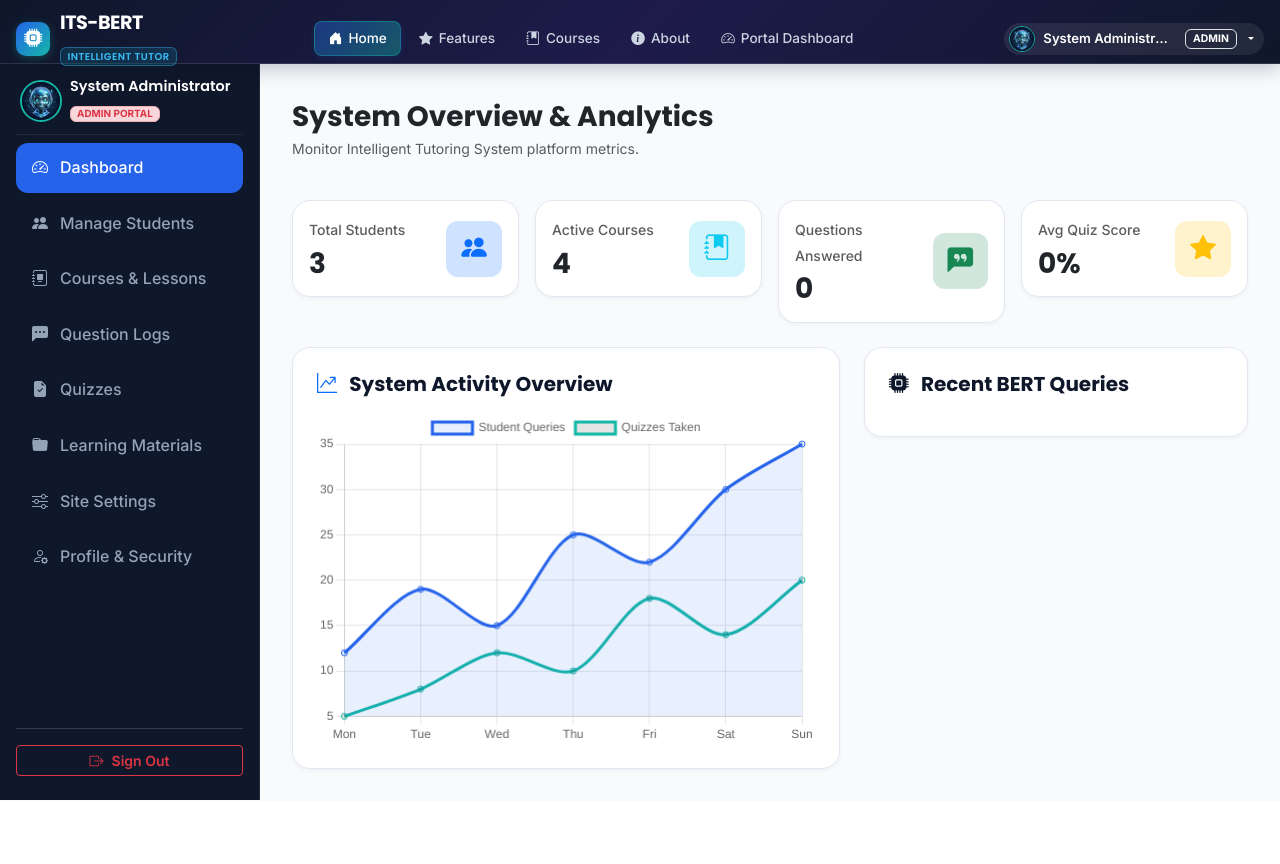
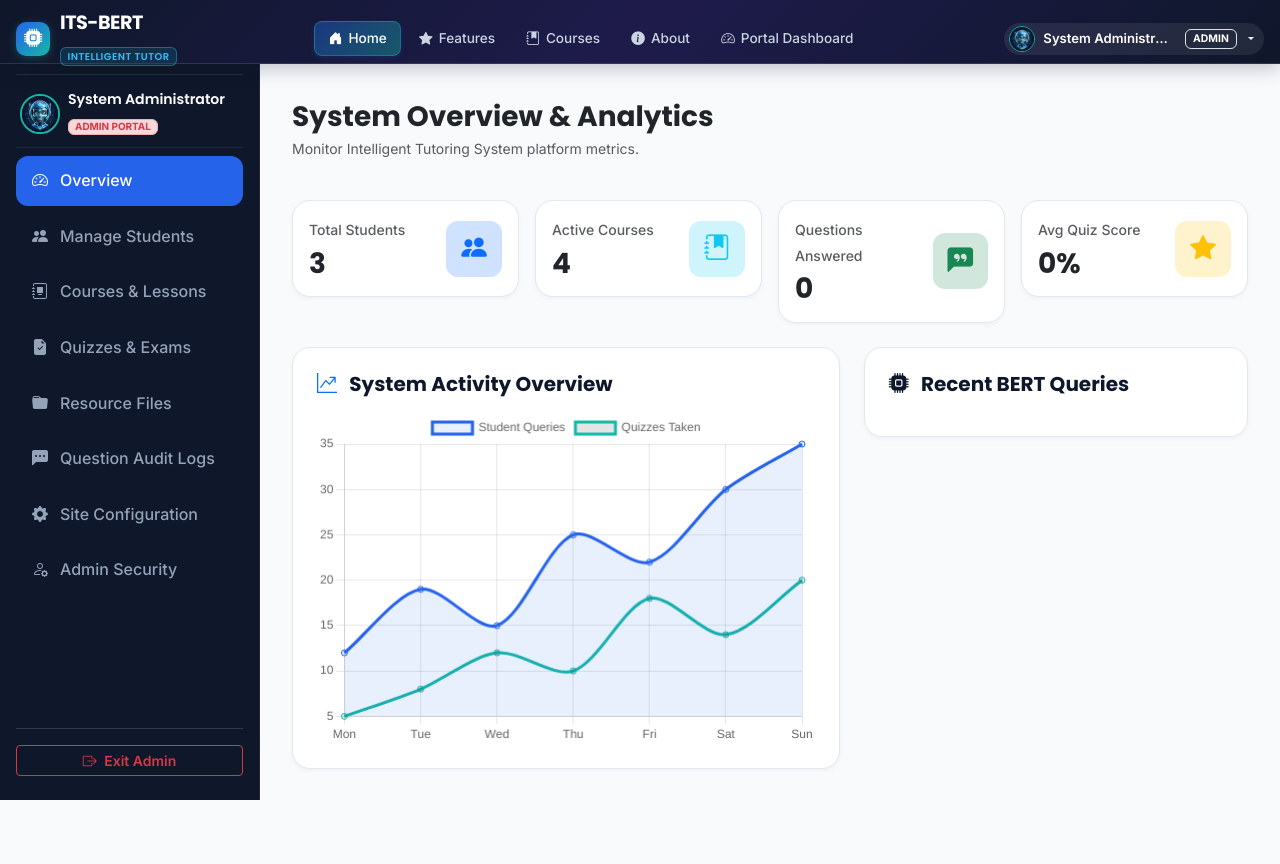
Before and after one commit to Gbest05/tutor-bert, a PHP site: page /admin/index.php in a window 1280 px wide. Before the commit the page ends 800 px from the top, so only its background shows below. Run offline with PHP 8.4, Linux system fonts and the light colour scheme; a user stored in the database is signed in; data comes from the database, SQL or seed files in the repository; data that the repository does not hold is empty.

Commit message:
Completely separate public landing page header from student/admin dashboards and portal layouts

```diff
--- a/assets/css/style.css
+++ b/assets/css/style.css
@@ -62,6 +62,10 @@ a {
    ========================================================================== */
 
 body {
+  padding-top: 0;
+}
+
+body.landing-page {
   padding-top: 64px;
 }
 
@@ -577,7 +581,7 @@ body.auth-page {
 /* Dashboard Sidebar & Fixed Layout */
 .dashboard-layout {
   display: flex;
-  min-height: calc(100vh - 64px);
+  min-height: 100vh;
   position: relative;
 }
 
@@ -590,10 +594,10 @@ body.auth-page {
   flex-direction: column;
   justify-content: space-between;
   position: fixed;
-  top: 64px;
+  top: 0;
   left: 0;
   bottom: 0;
-  height: calc(100vh - 64px);
+  height: 100vh;
   overflow-y: auto;
   z-index: 100;
   border-right: 1px solid rgba(255, 255, 255, 0.08);
@@ -683,9 +687,22 @@ p, h1, h2, h3, h4, h5, h6, span, a, td, th, div {
 
 /* Tablet & Mobile Screens (<= 991.98px) */
 @media (max-width: 991.98px) {
+  .portal-mobile-topbar {
+    position: fixed;
+    top: 0;
+    left: 0;
+    right: 0;
+    height: 56px;
+    background: linear-gradient(135deg, #0f172a 0%, #1e1b4b 100%);
+    border-bottom: 1px solid rgba(255, 255, 255, 0.12);
+    box-shadow: 0 4px 18px rgba(15, 23, 42, 0.25);
+    z-index: 1040;
+  }
+
   .dashboard-layout {
     display: block !important;
     min-height: auto;
+    padding-top: 56px !important;
   }
 
   .dash-sidebar {
--- a/includes/admin_sidebar.php
+++ b/includes/admin_sidebar.php
@@ -2,15 +2,32 @@
 $currentPage = basename($_SERVER['PHP_SELF']);
 $adminUser = get_logged_user();
 $adminAvatar = !empty($adminUser['avatar']) ? '../assets/images/' . htmlspecialchars($adminUser['avatar']) : '../assets/images/ai_tutor_avatar.jpg';
+$site_settings = get_site_settings();
 ?>
 <aside class="dash-sidebar" style="width: 260px;">
   <div>
-    <!-- Fixed Top Admin Profile Header (Unpadded & Fixed at top) -->
+    <!-- Fixed Top Admin Profile Header -->
     <div class="dash-sidebar-header">
+      <!-- Sidebar Brand Branding -->
+      <div class="d-flex align-items-center gap-2 mb-3 pb-2 border-bottom border-secondary border-opacity-25">
+        <?php if (!empty($site_settings['logo_image'])): ?>
+          <img src="../assets/images/<?php echo htmlspecialchars($site_settings['logo_image']); ?>" height="32" class="rounded me-1" alt="Logo">
+        <?php else: ?>
+          <div class="portal-brand-icon" style="width: 32px; height: 32px; font-size: 1rem;">
+            <i class="bi <?php echo htmlspecialchars($site_settings['logo_icon'] ?? 'bi-cpu-fill'); ?>"></i>
+          </div>
+        <?php endif; ?>
+        <div>
+          <span class="fw-bold text-white font-heading d-block leading-none" style="font-size: 1.05rem; letter-spacing: -0.3px;"><?php echo htmlspecialchars($site_settings['site_name']); ?></span>
+          <small style="font-size: 0.65rem; color: #38bdf8;"><?php echo htmlspecialchars($site_settings['site_subtitle']); ?></small>
+        </div>
+      </div>
+
+      <!-- Admin Profile Badge -->
       <div class="d-flex align-items-center gap-2 px-1">
-        <img src="<?php echo $adminAvatar; ?>" alt="Admin Avatar" class="rounded-circle flex-shrink-0" width="42" height="42" style="object-fit: cover; border: 2px solid var(--accent-color);">
+        <img src="<?php echo $adminAvatar; ?>" alt="Admin Avatar" class="rounded-circle flex-shrink-0" width="40" height="40" style="object-fit: cover; border: 2px solid var(--accent-color);">
         <div style="min-width: 0;">
-          <h6 class="text-white mb-1 font-heading text-truncate" style="font-size: 0.9rem; line-height: 1.2;"><?php echo htmlspecialchars($adminUser['name'] ?? 'System Admin'); ?></h6>
+          <h6 class="text-white mb-1 font-heading text-truncate" style="font-size: 0.88rem; line-height: 1.2;"><?php echo htmlspecialchars($adminUser['name'] ?? 'System Admin'); ?></h6>
           <span class="badge bg-danger-subtle text-danger border border-danger-subtle d-inline-block" style="font-size: 0.62rem; padding: 2px 6px;">ADMIN PORTAL</span>
         </div>
       </div>
@@ -20,7 +37,7 @@ $adminAvatar = !empty($adminUser['avatar']) ? '../assets/images/' . htmlspecialc
     <ul class="dash-menu">
       <li>
         <a href="index.php" class="<?php echo ($currentPage == 'index.php') ? 'active' : ''; ?>">
-          <i class="bi bi-speedometer2"></i> Dashboard
+          <i class="bi bi-speedometer2"></i> Overview
         </a>
       </li>
       <li>
@@ -34,37 +51,37 @@ $adminAvatar = !empty($adminUser['avatar']) ? '../assets/images/' . htmlspecialc
         </a>
       </li>
       <li>
-        <a href="questions.php" class="<?php echo ($currentPage == 'questions.php') ? 'active' : ''; ?>">
-          <i class="bi bi-chat-left-dots-fill"></i> Question Logs
-        </a>
-      </li>
-      <li>
         <a href="quizzes.php" class="<?php echo ($currentPage == 'quizzes.php') ? 'active' : ''; ?>">
-          <i class="bi bi-file-earmark-check-fill"></i> Quizzes
+          <i class="bi bi-file-earmark-check-fill"></i> Quizzes & Exams
         </a>
       </li>
       <li>
         <a href="materials.php" class="<?php echo ($currentPage == 'materials.php') ? 'active' : ''; ?>">
-          <i class="bi bi-folder-fill"></i> Learning Materials
+          <i class="bi bi-folder-fill"></i> Resource Files
+        </a>
+      </li>
+      <li>
+        <a href="questions.php" class="<?php echo ($currentPage == 'questions.php') ? 'active' : ''; ?>">
+          <i class="bi bi-chat-left-dots-fill"></i> Question Audit Logs
         </a>
       </li>
       <li>
         <a href="settings.php" class="<?php echo ($currentPage == 'settings.php') ? 'active' : ''; ?>">
-          <i class="bi bi-sliders"></i> Site Settings
+          <i class="bi bi-gear-fill"></i> Site Configuration
         </a>
       </li>
       <li>
         <a href="profile.php" class="<?php echo ($currentPage == 'profile.php') ? 'active' : ''; ?>">
-          <i class="bi bi-person-gear"></i> Profile & Security
+          <i class="bi bi-person-gear"></i> Admin Security
         </a>
       </li>
     </ul>
   </div>
 
-  <!-- Signout Button at bottom with top margin -->
+  <!-- Logout Footer -->
   <div class="dash-sidebar-bottom">
-    <a href="../logout.php" class="btn btn-outline-danger btn-sm w-100 d-flex align-items-center justify-content-center gap-2 fw-semibold">
-      <i class="bi bi-box-arrow-right"></i> Sign Out
+    <a href="../logout.php" class="btn btn-outline-danger btn-sm w-100 font-heading fw-semibold">
+      <i class="bi bi-box-arrow-right me-1"></i> Exit Admin
     </a>
   </div>
 </aside>
--- a/includes/header.php
+++ b/includes/header.php
@@ -29,4 +29,4 @@ $base_path = $is_admin_dir ? '../' : '';
   <!-- Custom Core Stylesheet -->
   <link rel="stylesheet" href="<?php echo $base_path; ?>assets/css/style.css">
 </head>
-<body>
+<body class="<?php echo (basename($_SERVER['PHP_SELF']) === 'index.php') ? 'landing-page' : ''; ?>">
--- a/includes/navbar.php
+++ b/includes/navbar.php
@@ -12,26 +12,14 @@ $is_admin_dir = (strpos($_SERVER['SCRIPT_NAME'], '/admin/') !== false);
 $base_path = $is_admin_dir ? '../' : '';
 $currentPage = basename($_SERVER['PHP_SELF']);
 ?>
+
+<?php if ($currentPage === 'index.php'): ?>
+  <!-- Landing Page Only Top Navigation Header Bar -->
   <header class="portal-header">
     <div class="container-fluid px-3">
       <div class="d-flex align-items-center justify-content-between h-100">
 
-      <!-- Left: Brand Logo -->
-      <?php if ($user && $currentPage !== 'index.php'): ?>
-        <div class="portal-brand">
-          <?php if (!empty($site_settings['logo_image'])): ?>
-            <img src="<?php echo $base_path; ?>assets/images/<?php echo htmlspecialchars($site_settings['logo_image']); ?>" height="34" class="rounded me-2" alt="Logo">
-          <?php else: ?>
-            <div class="portal-brand-icon">
-              <i class="bi <?php echo htmlspecialchars($site_settings['logo_icon'] ?? 'bi-cpu-fill'); ?>"></i>
-            </div>
-          <?php endif; ?>
-          <div>
-            <span class="d-block leading-none fw-bold text-truncate" style="max-width: 140px;"><?php echo htmlspecialchars($site_settings['site_name']); ?></span>
-            <span class="badge d-none d-md-inline-block fw-semibold" style="font-size: 0.62rem; letter-spacing: 0.5px; color: #38bdf8; background: rgba(14, 116, 144, 0.25); border: 1px solid rgba(56, 189, 248, 0.4);"><?php echo htmlspecialchars($site_settings['site_subtitle']); ?></span>
-          </div>
-        </div>
-      <?php else: ?>
+        <!-- Brand Logo -->
         <a class="portal-brand text-decoration-none" href="<?php echo $base_path; ?>index.php">
           <?php if (!empty($site_settings['logo_image'])): ?>
             <img src="<?php echo $base_path; ?>assets/images/<?php echo htmlspecialchars($site_settings['logo_image']); ?>" height="34" class="rounded me-2" alt="Logo">
@@ -45,10 +33,8 @@ $currentPage = basename($_SERVER['PHP_SELF']);
             <span class="badge d-none d-md-inline-block fw-semibold" style="font-size: 0.62rem; letter-spacing: 0.5px; color: #38bdf8; background: rgba(14, 116, 144, 0.25); border: 1px solid rgba(56, 189, 248, 0.4);"><?php echo htmlspecialchars($site_settings['site_subtitle']); ?></span>
           </div>
         </a>
-      <?php endif; ?>
 
-      <!-- Center: Landing Page Nav Links (Index Only - No page name badges in portals) -->
-      <?php if ($currentPage === 'index.php'): ?>
+        <!-- Public Landing Page Links -->
         <div class="d-none d-lg-flex align-items-center gap-1">
           <a href="<?php echo $base_path; ?>index.php" class="portal-nav-link active"><i class="bi bi-house-door-fill"></i> Home</a>
           <a href="<?php echo $user ? '#features' : $base_path . 'login.php'; ?>" class="portal-nav-link"><i class="bi bi-star-fill"></i> Features</a>
@@ -60,9 +46,8 @@ $currentPage = basename($_SERVER['PHP_SELF']);
             <a href="<?php echo $base_path; ?>ai_tutor.php" class="portal-nav-link"><i class="bi bi-robot"></i> Ask BERT</a>
           <?php endif; ?>
         </div>
-      <?php endif; ?>
 
-      <!-- Right: User Profile Pill & Action Tools -->
+        <!-- Action Tools / Login Register -->
         <div class="d-flex align-items-center gap-2">
           <?php if ($user): ?>
             <?php
@@ -75,29 +60,12 @@ $currentPage = basename($_SERVER['PHP_SELF']);
                 <span class="badge bg-accent-subtle text-accent ms-1 border border-accent-subtle" style="font-size: 0.65rem;"><?php echo strtoupper($user['role'] ?? 'STUDENT'); ?></span>
               </button>
               <ul class="dropdown-menu dropdown-menu-end shadow-lg border-0 rounded-3 mt-2">
-              <?php if (($user['role'] ?? '') === 'admin'): ?>
-                <li><a class="dropdown-item py-2" href="<?php echo $base_path; ?>admin/index.php"><i class="bi bi-speedometer2 me-2 text-primary"></i> Admin Dashboard</a></li>
-                <li><a class="dropdown-item py-2" href="<?php echo $base_path; ?>admin/students.php"><i class="bi bi-people me-2 text-info"></i> Student Management</a></li>
-                <li><a class="dropdown-item py-2" href="<?php echo $base_path; ?>admin/courses.php"><i class="bi bi-journal-album me-2 text-success"></i> Course Manager</a></li>
-                <li><a class="dropdown-item py-2" href="<?php echo $base_path; ?>admin/quizzes.php"><i class="bi bi-file-earmark-check me-2 text-warning"></i> Quiz Manager</a></li>
-                <li><a class="dropdown-item py-2" href="<?php echo $base_path; ?>admin/materials.php"><i class="bi bi-folder me-2 text-danger"></i> Resources Manager</a></li>
-                <li><a class="dropdown-item py-2" href="<?php echo $base_path; ?>admin/settings.php"><i class="bi bi-gear me-2 text-secondary"></i> Site Settings</a></li>
-                <li><a class="dropdown-item py-2" href="<?php echo $base_path; ?>admin/profile.php"><i class="bi bi-person-gear me-2 text-dark"></i> Admin Profile</a></li>
-              <?php else: ?>
-                <li><a class="dropdown-item py-2" href="<?php echo $base_path; ?>dashboard.php"><i class="bi bi-grid-fill me-2 text-primary"></i> Student Dashboard</a></li>
-                <li><a class="dropdown-item py-2" href="<?php echo $base_path; ?>ai_tutor.php"><i class="bi bi-robot me-2 text-accent"></i> Ask BERT AI</a></li>
-                <li><a class="dropdown-item py-2" href="<?php echo $base_path; ?>courses.php"><i class="bi bi-journal-bookmark me-2 text-info"></i> Courses</a></li>
-                <li><a class="dropdown-item py-2" href="<?php echo $base_path; ?>quizzes.php"><i class="bi bi-file-earmark-check me-2 text-warning"></i> Quizzes</a></li>
-                <li><a class="dropdown-item py-2" href="<?php echo $base_path; ?>materials.php"><i class="bi bi-folder-symlink me-2 text-danger"></i> Resources</a></li>
-                <li><a class="dropdown-item py-2" href="<?php echo $base_path; ?>progress.php"><i class="bi bi-graph-up-arrow me-2 text-success"></i> My Progress</a></li>
-                <li><a class="dropdown-item py-2" href="<?php echo $base_path; ?>profile.php"><i class="bi bi-person-gear me-2 text-secondary"></i> Profile Settings</a></li>
-              <?php endif; ?>
+                <li><a class="dropdown-item py-2" href="<?php echo ($user['role'] === 'admin') ? $base_path . 'admin/index.php' : $base_path . 'dashboard.php'; ?>"><i class="bi bi-speedometer2 me-2 text-primary"></i> Dashboard</a></li>
                 <li><hr class="dropdown-divider"></li>
                 <li><a class="dropdown-item py-2 text-danger font-heading fw-semibold" href="<?php echo $base_path; ?>logout.php"><i class="bi bi-box-arrow-right me-2"></i> Logout</a></li>
               </ul>
             </div>
           <?php else: ?>
-          <!-- Desktop Only Login & Register Buttons -->
             <div class="d-none d-lg-flex align-items-center gap-2">
               <a href="<?php echo $base_path; ?>login.php" class="btn btn-outline-light btn-sm px-3 rounded-pill fw-semibold" style="font-size: 0.8rem;">
                 <i class="bi bi-box-arrow-in-right me-1"></i> Login
@@ -113,34 +81,49 @@ $currentPage = basename($_SERVER['PHP_SELF']);
             <i class="bi bi-list fs-2 text-white"></i>
           </button>
         </div>
-
       </div>
 
-    <!-- Mobile Nav Collapse (Hamburger Menu - Landing Page Index Only) -->
-    <?php if ($currentPage === 'index.php'): ?>
+      <!-- Landing Page Mobile Collapse -->
       <div class="collapse d-lg-none mt-2 pt-2 border-top border-secondary border-opacity-50" id="mobilePortalNav">
         <div class="d-flex flex-column gap-1">
-          <a class="portal-nav-link active" href="<?php echo $base_path; ?>index.php">
-            <i class="bi bi-house-door-fill"></i> Home
-          </a>
+          <a class="portal-nav-link active" href="<?php echo $base_path; ?>index.php"><i class="bi bi-house-door-fill"></i> Home</a>
           <a class="portal-nav-link" href="<?php echo $user ? $base_path . 'index.php#features' : $base_path . 'login.php'; ?>"><i class="bi bi-star-fill"></i> Features</a>
           <a class="portal-nav-link" href="<?php echo $user ? $base_path . 'courses.php' : $base_path . 'login.php'; ?>"><i class="bi bi-journal-bookmark-fill"></i> Courses</a>
           <a class="portal-nav-link" href="<?php echo $user ? $base_path . 'index.php#about' : $base_path . 'login.php'; ?>"><i class="bi bi-info-circle-fill"></i> About</a>
-
           <?php if (!$user): ?>
-            <!-- Login & Register Buttons in Hamburger for Mobile Landing Page -->
             <div class="pt-2 mt-2 border-top border-secondary border-opacity-50 d-flex flex-column gap-2">
-              <a href="<?php echo $base_path; ?>login.php" class="btn btn-outline-light btn-sm w-100 rounded-pill fw-semibold py-2">
-                <i class="bi bi-box-arrow-in-right me-1"></i> Login
-              </a>
-              <a href="<?php echo $base_path; ?>register.php" class="btn btn-accent-custom btn-sm w-100 rounded-pill fw-semibold py-2">
-                <i class="bi bi-person-plus-fill me-1"></i> Register
-              </a>
+              <a href="<?php echo $base_path; ?>login.php" class="btn btn-outline-light btn-sm w-100 rounded-pill fw-semibold py-2"><i class="bi bi-box-arrow-in-right me-1"></i> Login</a>
+              <a href="<?php echo $base_path; ?>register.php" class="btn btn-accent-custom btn-sm w-100 rounded-pill fw-semibold py-2"><i class="bi bi-person-plus-fill me-1"></i> Register</a>
             </div>
           <?php endif; ?>
         </div>
       </div>
-    <?php endif; ?>
 
     </div>
   </header>
+<?php else: ?>
+  <!-- Mobile-Only Portal Top Header (Visible strictly on mobile screens < 992px, Hidden on Desktop) -->
+  <div class="portal-mobile-topbar d-lg-none">
+    <div class="d-flex align-items-center justify-content-between px-3 h-100">
+      <div class="portal-brand">
+        <?php if (!empty($site_settings['logo_image'])): ?>
+          <img src="<?php echo $base_path; ?>assets/images/<?php echo htmlspecialchars($site_settings['logo_image']); ?>" height="30" class="rounded me-2" alt="Logo">
+        <?php else: ?>
+          <div class="portal-brand-icon" style="width: 30px; height: 30px; font-size: 1rem;">
+            <i class="bi <?php echo htmlspecialchars($site_settings['logo_icon'] ?? 'bi-cpu-fill'); ?>"></i>
+          </div>
+        <?php endif; ?>
+        <span class="fw-bold text-white fs-6 ms-1"><?php echo htmlspecialchars($site_settings['site_name']); ?></span>
+      </div>
+
+      <div class="d-flex align-items-center gap-2">
+        <?php if ($user): ?>
+          <span class="badge bg-accent-subtle text-accent border border-accent-subtle" style="font-size: 0.65rem;"><?php echo strtoupper($user['role'] ?? 'STUDENT'); ?></span>
+        <?php endif; ?>
+        <button class="btn btn-link text-white p-0 border-0 ms-1" type="button" id="mobilePortalNavToggle" aria-label="Toggle Sidebar">
+          <i class="bi bi-list fs-2 text-white"></i>
+        </button>
+      </div>
+    </div>
+  </div>
+<?php endif; ?>
```
Also changed, not shown: includes/sidebar.php (+26 -9 lines). Lines whose indentation alone changed are shown as unchanged.
